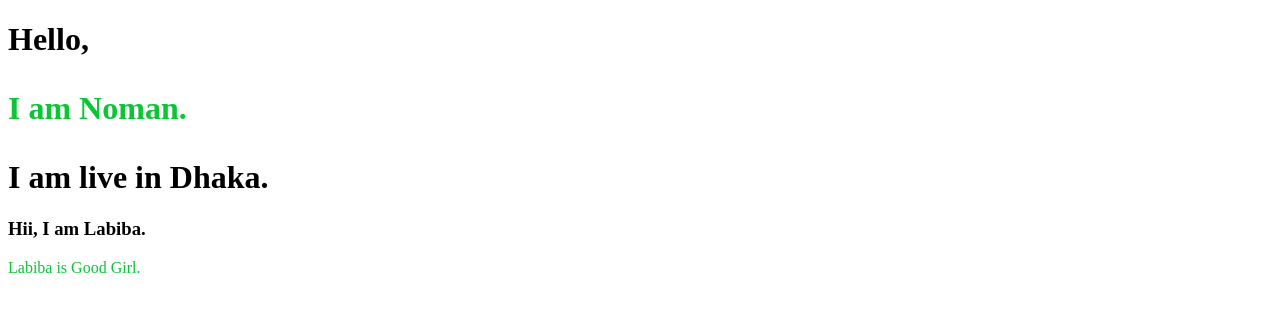
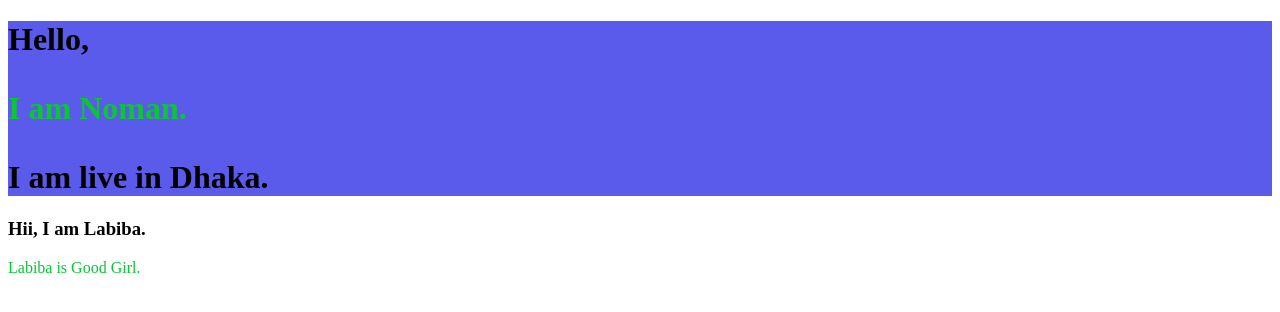
Before and after one commit to Abdullah13130/my-first-repo, a plain HTML site: page index.html in a window 1280 px wide. Drawn offline with Linux system fonts and the light colour scheme.

Commit message:
background

```diff
--- a/style.css
+++ b/style.css
@@ -1,3 +1,6 @@
 p{
     color: rgb(11, 197, 52);
 }
+h1{
+    background-color: rgb(91, 91, 235);
+}
```
